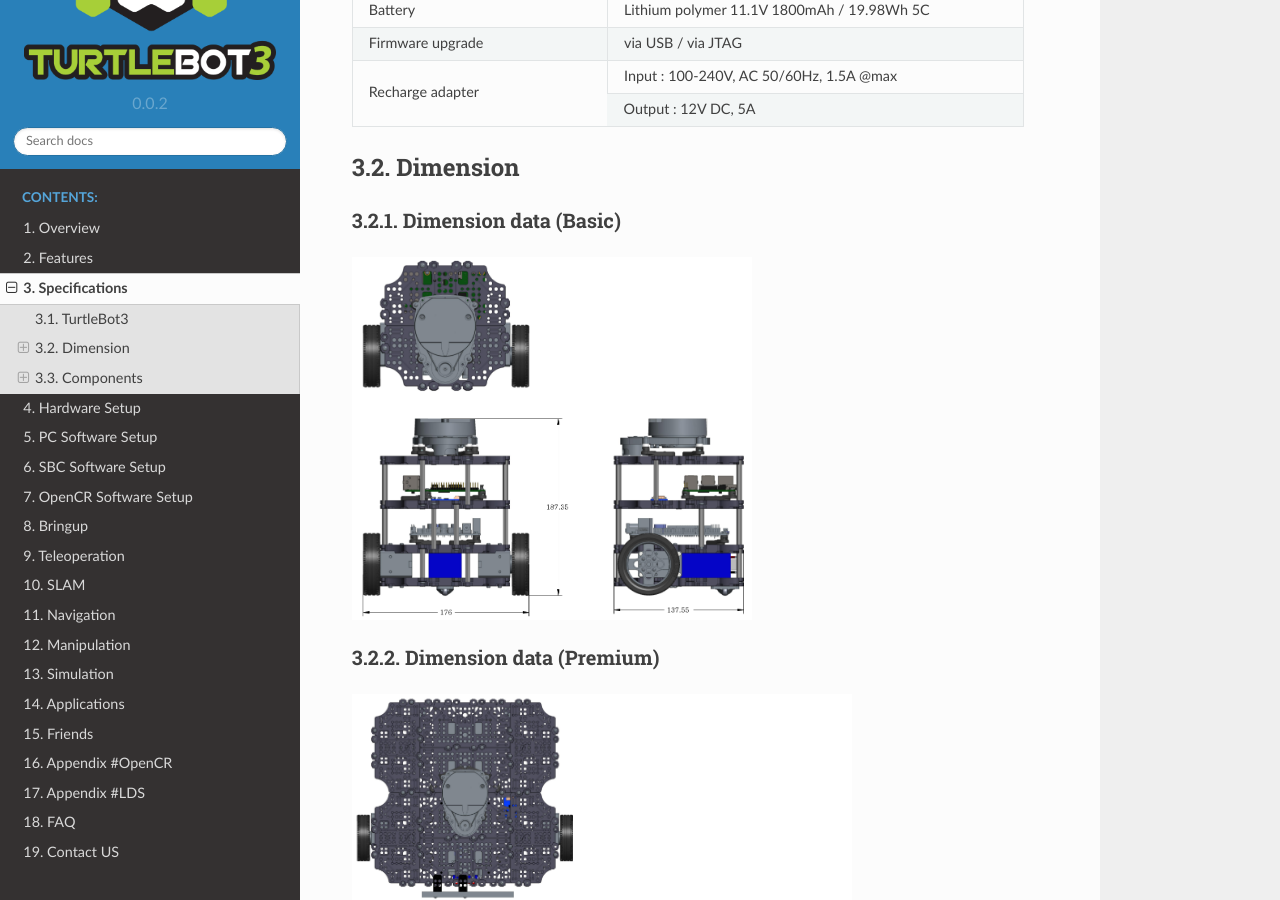
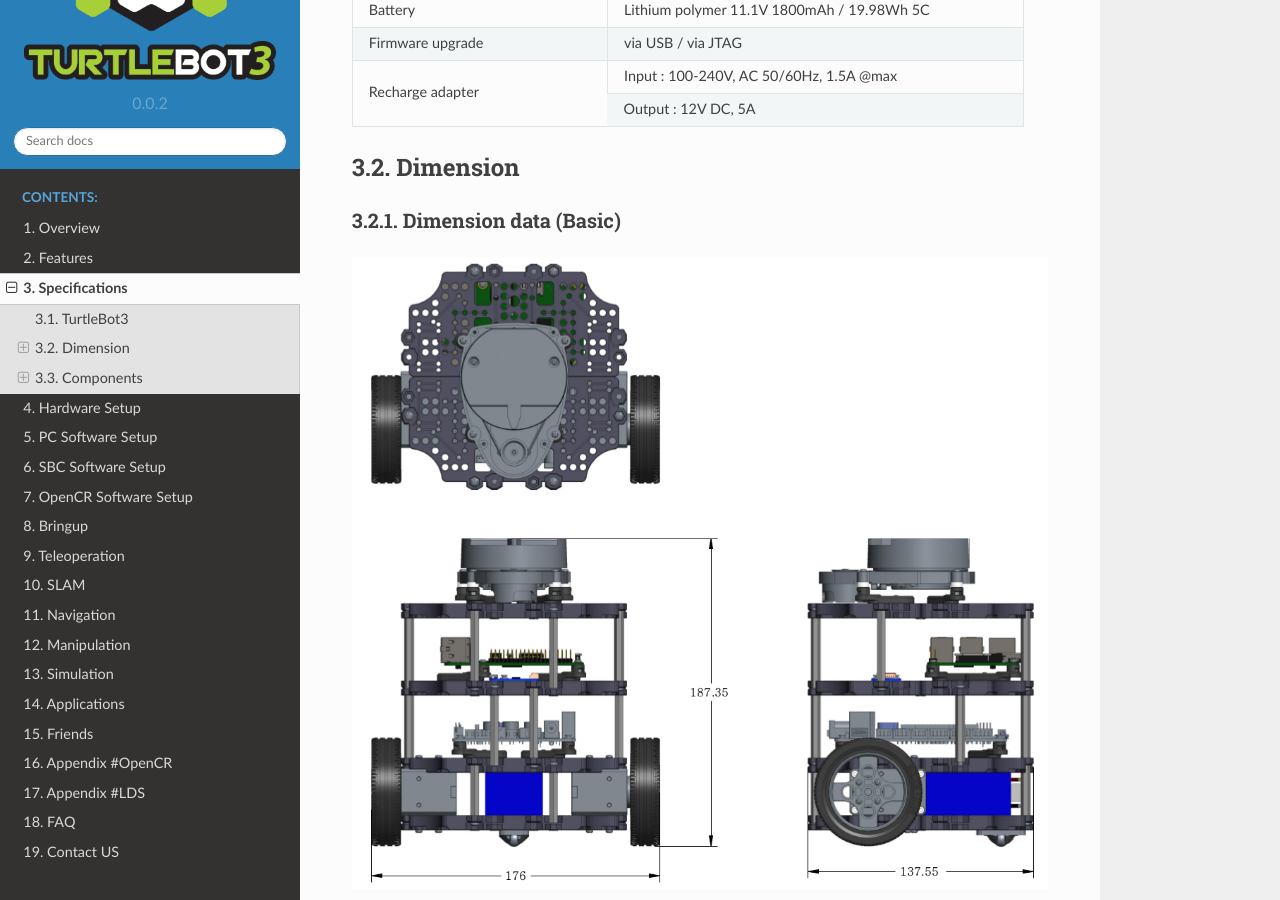
Before and after one commit to shivharis/turtlebot3_wiki, a Sphinx documentation site: the page built from docs/source/specifications.rst, in a window 1280 px wide and 900 px high, scrolled down 1430 px. Built offline with Sphinx 7.4.7 and the Read the Docs theme 2.0.0, drawn with Linux system fonts in a browser that asks for light colours.

Commit message:
Update specifications.rst

```diff
--- a/docs/source/specifications.rst
+++ b/docs/source/specifications.rst
@@ -71,13 +71,13 @@
 ~~~~~~~~~~~~~~~~~~~~~~
 
 .. image:: _static/hardware/turtlebot3_dimension1.png
-   :width: 400px
+   :width: 800px
 
 Dimension data (Premium)
 ~~~~~~~~~~~~~~~~~~~~~~
 
 .. image:: _static/hardware/turtlebot3_dimension2.png
-   :width: 500px
+   :width: 800px
 
 Components
 ----------
```
